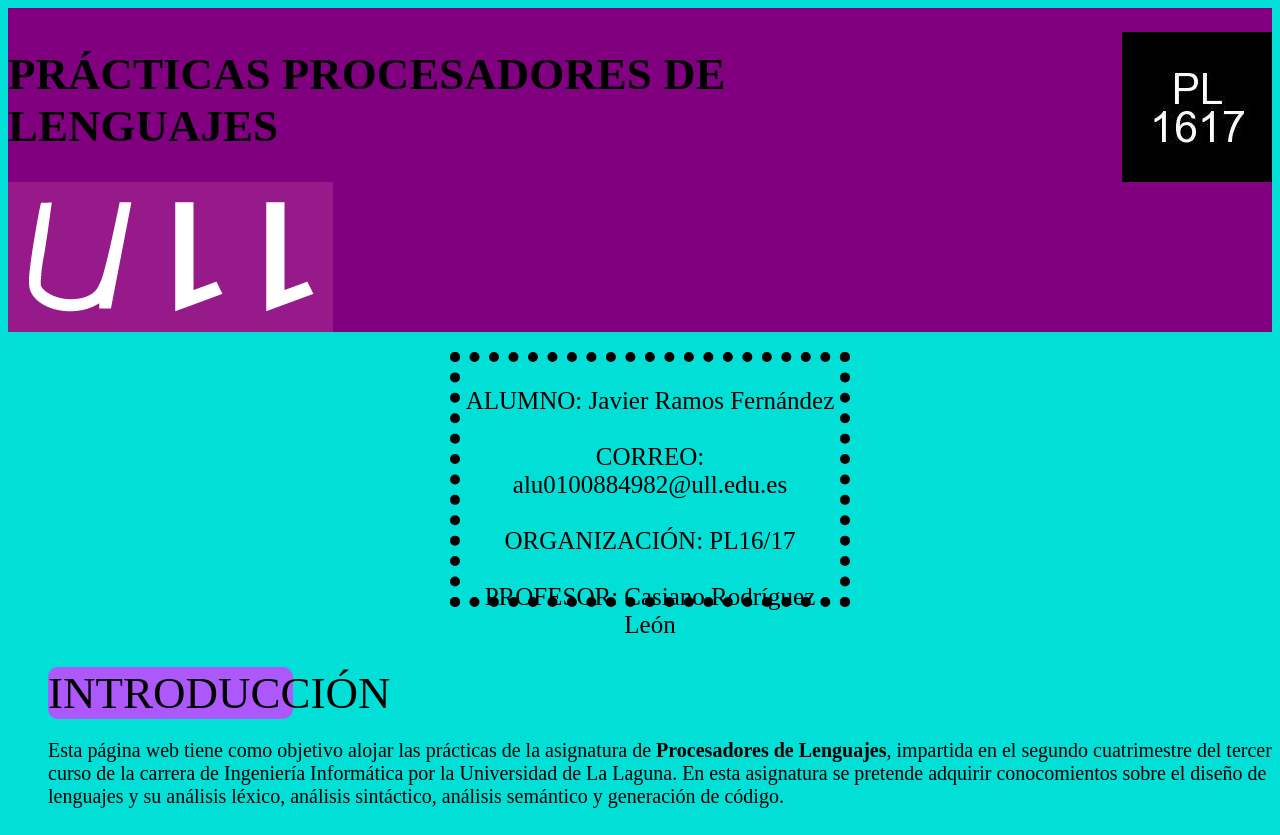
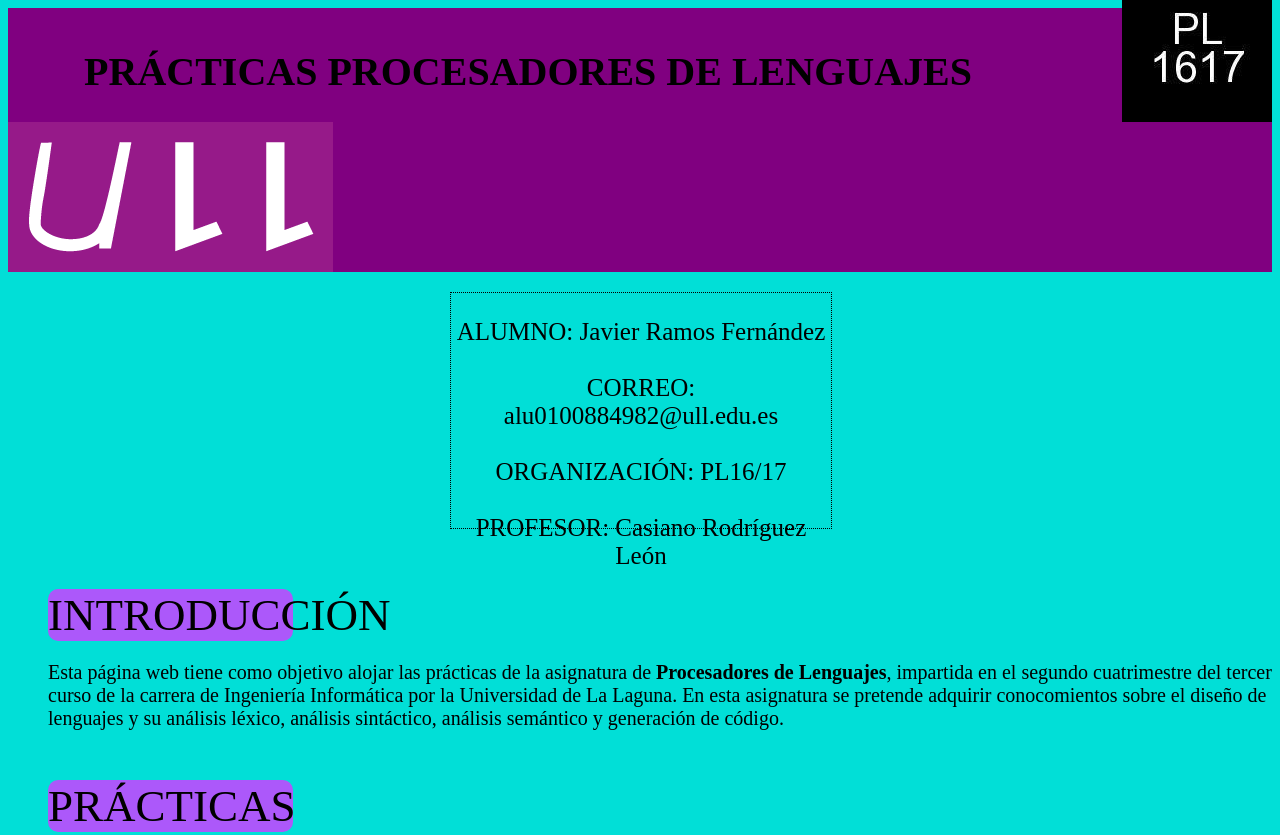
Before and after one commit to alu0100884982/alu0100884982.github.io, a plain HTML site: page index.html in a window 1280 px wide. Shown: the top 835 px of the page. Drawn offline with Linux system fonts and the light colour scheme; a web font is replaced by a local one.

Commit message:
Cambio añadido

```diff
--- a/estilo.css
+++ b/estilo.css
@@ -7,7 +7,7 @@ h1{
   font-family: 'Sofia';
   margin-top: 40px;
   margin-right: 300px;
-  font-size: 45px;
+  font-size: 40px;
   float: right;
 
 }
@@ -33,7 +33,7 @@ h1{
 }
 
 #datos_personales{
-  border: 10px dotted black;
+  border: 1px dotted black;
   text-align: center;
   width: 30%;
   height: 30%;
```
